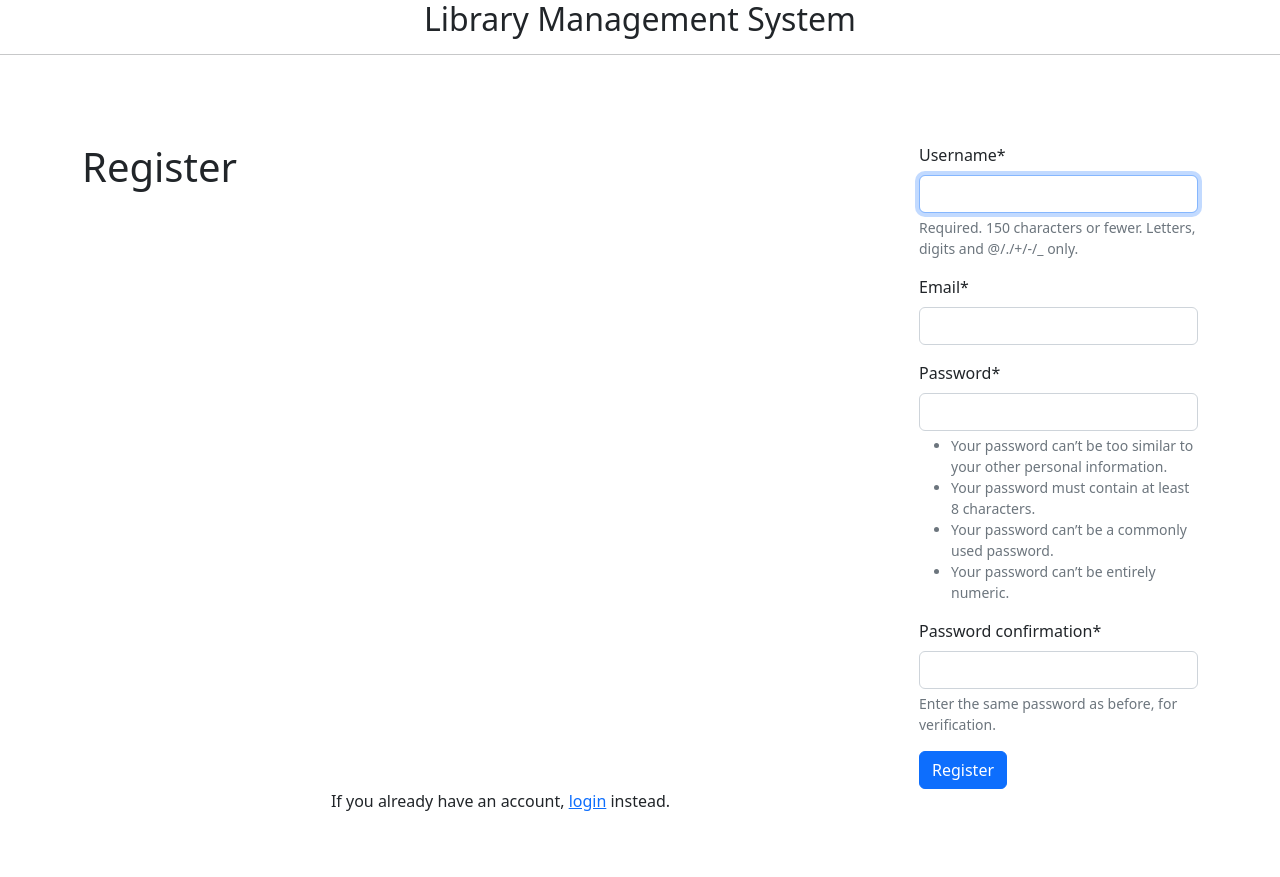
After one commit to vkay616/library-management-website-Django, a Django app: page /register/ in a window 1280 px wide. The commit adds this page. Run offline with Django 4.2, Linux system fonts and the light colour scheme; some libraries are stand-ins or nearby versions.

Commit message:
improved UI using bootstrap and added user authentication

```diff
--- /dev/null
+++ b/library_management_system/library_app/forms.py
@@ -0,0 +1,20 @@
+from django import forms
+from django.contrib.auth.forms import UserCreationForm
+from django.contrib.auth.models import User
+
+
+# Create your forms here.
+
+class NewUserForm(UserCreationForm):
+	email = forms.EmailField(required=True)
+
+	class Meta:
+		model = User
+		fields = ("username", "email", "password1", "password2")
+
+	def save(self, commit=True):
+		user = super(NewUserForm, self).save(commit=False)
+		user.email = self.cleaned_data['email']
+		if commit:
+			user.save()
+		return user
--- a/library_management_system/library_app/templates/library_app/issue_return.html
+++ b/library_management_system/library_app/templates/library_app/issue_return.html
@@ -1,9 +1,9 @@
 {% extends 'base.html' %}
 {% block content %}
-    <p>Please confirm if you want to {% if type == 'issue' %}issue {% else %}return{% endif %} {{ object.name }} by {{ object.author }}</p>
+    <p class="text-center">Please confirm if you want to {% if type == 'issue' %}issue {% else %}return{% endif %} {{ object.name }} by {{ object.author }}</p>
     <!--POST request for switching status-->
-    <form method="POST" action="">
+    <form style="text-align:center;" method="POST" action="">
         {% csrf_token %}
-        <input type="submit" value="Yes" />
+        <input class="btn btn-primary" type="submit" value="Yes" />
     </form>
 {% endblock content %}
--- /dev/null
+++ b/library_management_system/library_app/templates/library_app/register.html
@@ -0,0 +1,18 @@
+{% extends 'base.html' %}
+
+{% block content %}
+
+{% load crispy_forms_tags %}
+
+<!--Register-->
+<div class="container py-5">
+	<h1>Register</h1>
+	<form method="post">
+		{% csrf_token %}
+		{{ register_form|crispy }}
+		<button class="btn btn-primary" type="submit">Register</button>
+	</form>
+	<p class="text-center">If you already have an account, <a href="/login">login</a> instead.</p>
+</div>
+
+{% endblock content %}
--- a/library_management_system/library_app/urls.py
+++ b/library_management_system/library_app/urls.py
@@ -1,12 +1,18 @@
 from django.urls import path, include
 from . import views
+from django.contrib.auth.decorators import login_required
 
 urlpatterns = [
     # url path for home page
     path('', views.BooksList.as_view(), name='Home'),
     # url path for issuing the book
-    path('<int:pk>/issue/', views.IssueBook.as_view(), name='IssueBook'),
+    path('<int:pk>/issue/', login_required(views.IssueBook.as_view()), name='IssueBook'),
     # url path for returning the book
-    path('<int:pk>/return/', views.ReturnBook.as_view(), name='ReturnBook'),
+    path('<int:pk>/return/', login_required(views.ReturnBook.as_view()), name='ReturnBook'),
     # <int:pk> is the primary key (id) to issue or return a specific book
+
+    path("register/", views.register_request, name="register"),
+    path("login/", views.login_request, name="login"),
+    path("logout/", views.logout_view, name="logout"),
+    path('<int:pk>/', views.ViewBook.as_view(), name='ViewBook'),
 ]
--- a/library_management_system/library_app/views.py
+++ b/library_management_system/library_app/views.py
@@ -1,11 +1,52 @@
 # importing the required libaries
-from django.shortcuts import redirect
+from django.shortcuts import redirect, render
 from django.views import View
 from django.views.generic.list import ListView
 from django.views.generic.edit import UpdateView
 from .models import Book
+from .forms import NewUserForm
+from django.contrib.auth import login
+from django.contrib import messages
+from django.contrib.auth import login, authenticate
+from django.contrib.auth.forms import AuthenticationForm
+from django.contrib.auth import logout
 
 # Create your views here.
+def register_request(request):
+	if request.method == "POST":
+		form = NewUserForm(request.POST)
+		if form.is_valid():
+			user = form.save()
+			login(request, user)
+			messages.success(request, "Registration successful." )
+			return redirect("Home")
+		messages.error(request, "Unsuccessful registration. Invalid information.")
+	form = NewUserForm()
+	return render(request, template_name="library_app/register.html", context={"register_form":form})
+
+def login_request(request):
+	if request.method == "POST":
+		form = AuthenticationForm(request, data=request.POST)
+		if form.is_valid():
+			username = form.cleaned_data.get('username')
+			password = form.cleaned_data.get('password')
+			user = authenticate(username=username, password=password)
+			if user is not None:
+				login(request, user)
+				messages.info(request, f"You are now logged in as {username}.")
+				return redirect("Home")
+			else:
+				messages.error(request,"Invalid username or password.")
+		else:
+			messages.error(request,"Invalid username or password.")
+	form = AuthenticationForm()
+	return render(request=request, template_name="library_app/login.html", context={"login_form":form})
+
+
+def logout_view(request):
+    logout(request)
+    return redirect("Home")
+
 
 # a class based view for the home page
 # a ListView is used to list all the objects of the specified model
@@ -87,3 +128,21 @@ class ReturnBook(UpdateView):
             book.save()
             # after successfully changing redirect back to home page
             return redirect('Home')
+
+class ViewBook(ListView):
+    # specifying the model
+    model = Book
+    # using a custom template name for the view
+    template_name = 'library_app/view_book.html'
+
+
+    # function used to pass extra content to the template
+    def get_context_data(self, **kwargs):
+        context = super(ViewBook, self).get_context_data(**kwargs)
+
+        book = Book.objects.get(id=self.kwargs['pk'])
+
+        context['book'] = book
+
+        # returning modified context dictionary
+        return context
--- a/library_management_system/library_management_system/settings.py
+++ b/library_management_system/library_management_system/settings.py
@@ -25,7 +25,7 @@ SECRET_KEY = 'django-insecure-qrh94&lgx+b30rs=_k2ys0fc^fmrjlyo2#criyb(grth+!nr%*
 # SECURITY WARNING: don't run with debug turned on in production!
 DEBUG = True
 
-ALLOWED_HOSTS = []
+ALLOWED_HOSTS = ['*']
 
 
 # Application definition
@@ -37,6 +37,8 @@ INSTALLED_APPS = [
     'django.contrib.sessions',
     'django.contrib.messages',
     'django.contrib.staticfiles',
+    'crispy_forms',
+    'crispy_bootstrap5',
     # adding library_app to installed apps
     'library_app.apps.LibraryAppConfig',
 ]
@@ -131,3 +133,5 @@ STATICFILES_DIRS = [
 # https://docs.djangoproject.com/en/4.0/ref/settings/#default-auto-field
 
 DEFAULT_AUTO_FIELD = 'django.db.models.BigAutoField'
+
+CRISPY_TEMPLATE_PACK = 'bootstrap5'
--- a/library_management_system/static/styles/style.css
+++ b/library_management_system/static/styles/style.css
@@ -1,7 +1,7 @@
 /* main container for home page */
 .container {
     display: grid;
-    grid-template-columns: 3fr 1.5fr;
+    grid-template-columns: 3fr 1fr;
 }
 
 /* container for list of available books */
@@ -11,8 +11,7 @@
     text-align: center;
 }
 
-/* container for the summary of available books' list */
-.summary {
-    text-align: center;
-    padding: 5%;
+.card-img-top {
+    width: 100%;
+    object-fit: cover;
 }
--- a/library_management_system/templates/base.html
+++ b/library_management_system/templates/base.html
@@ -7,6 +7,7 @@
         <title>Library Management System</title>
         <meta name="description" content="">
         <meta name="viewport" content="width=device-width, initial-scale=1">
+        <link href="https://cdn.jsdelivr.net/npm/bootstrap@5.2.3/dist/css/bootstrap.min.css" rel="stylesheet" integrity="sha384-rbsA2VBKQhggwzxH7pPCaAqO46MgnOM80zW1RWuH61DGLwZJEdK2Kadq2F9CUG65" crossorigin="anonymous">
         <link rel="stylesheet" href="{% static 'styles/style.css' %}" />
     </head>
     <body>
@@ -15,6 +16,7 @@
             <hr><br>
         </div>
         {% block content %}
-        {% endblock %}
+        {% endblock content %}
+        <script src="https://cdn.jsdelivr.net/npm/bootstrap@5.2.3/dist/js/bootstrap.bundle.min.js" integrity="sha384-kenU1KFdBIe4zVF0s0G1M5b4hcpxyD9F7jL+jjXkk+Q2h455rYXK/7HAuoJl+0I4" crossorigin="anonymous"></script>
     </body>
 </html>
```
Also changed, not shown: library_management_system/library_app/templates/library_app/books.html (+24 -7 lines), library_management_system/library_app/templates/library_app/login.html (added, +18 -0 lines), library_management_system/library_app/templates/library_app/view_book.html (added, +22 -0 lines), library_management_system/db.sqlite3, library_management_system/library_app/templates/library_app/1.py (deleted).
